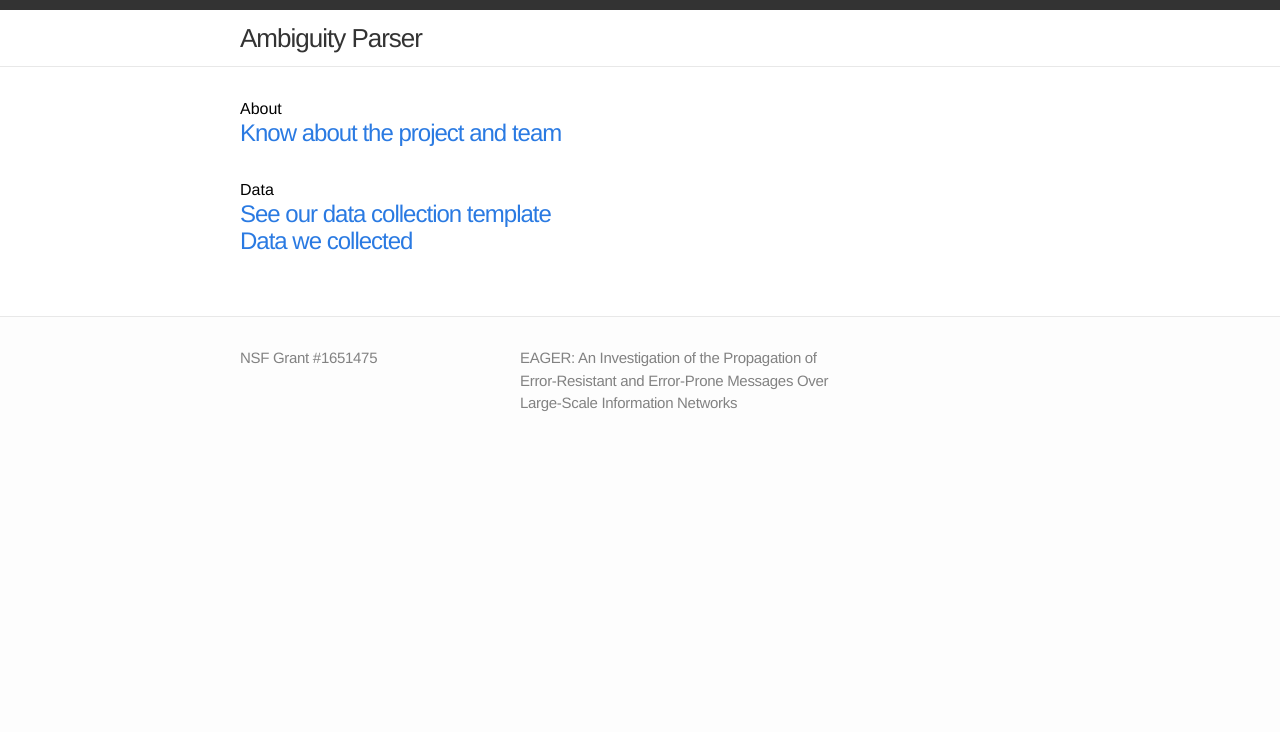
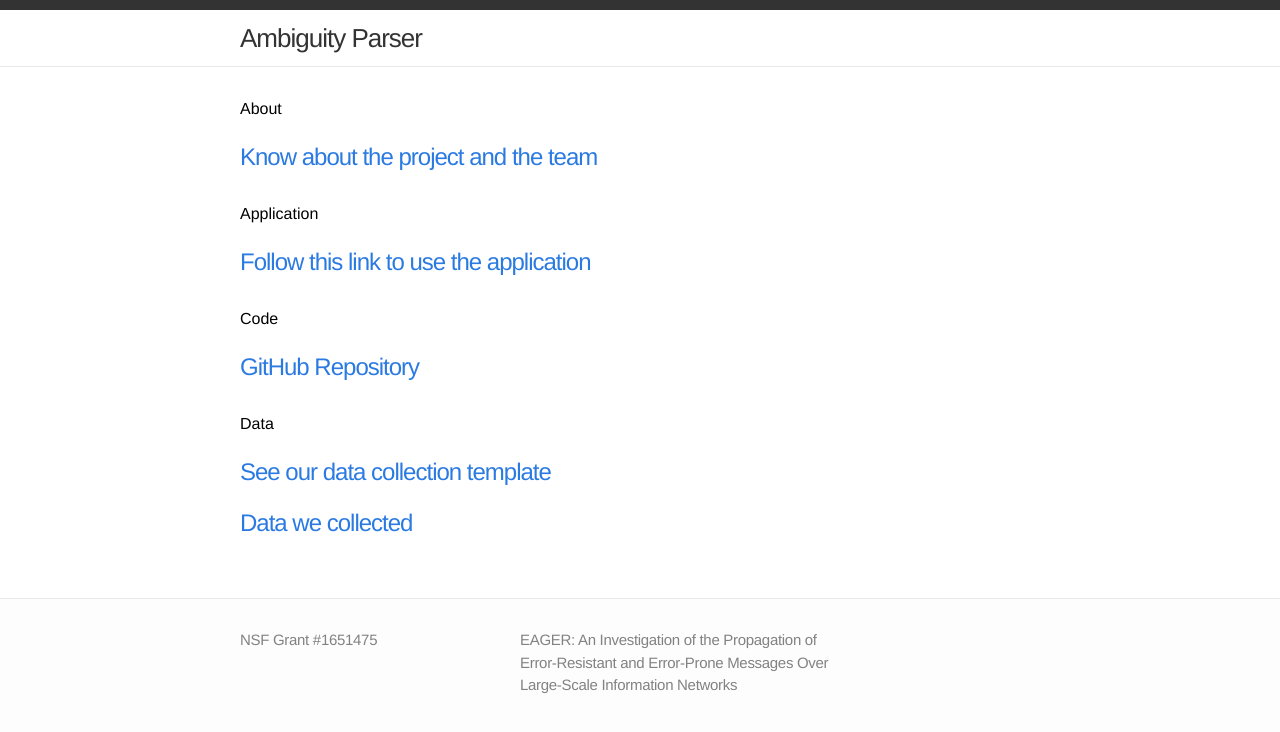
Before and after one commit to AmbiguityISMLab/AmbiguityISMLab.github.io, a Jekyll site: the page built from index.html, in a window 1280 px wide. Shown: the top 732 px of the page. Built offline with Jekyll 4.4.1, drawn with Linux system fonts in a browser that asks for light colours.

Commit message:
Add more content

```diff
--- a/index.html
+++ b/index.html
@@ -5,15 +5,21 @@ layout: default
 <div class="home">
     <ul class="posts">
 		<li>
-				About<br>
-				<a class="post-link" href="{{ "/http://ambiguity.ismlab.usf.edu/ap.ww/abtus.html" | prepend: site.baseurl }}">Know about the project and team</a>
+			About<br><br>
+			<a class="post-link" href="{{ "http://ambiguity.ismlab.usf.edu/ap.ww/abtus.html" }}">Know about the project and the team</a>
 		</li>
-
 		<li>
-				Data<br>
-				<a class="post-link" href="{{ "/design.html" | prepend: site.baseurl }}">See our data collection template</a><br>
+			Application<br><br>
+			<a class="post-link" href="{{ "http://ambiguity.ismlab.usf.edu" }}">Follow this link to use the application</a>
+		</li>
+		<li>
+			Code<br><br>
+			<a class="post-link" href="{{ "https://github.com/AmbiguityISMLab/AmbiguityParser" }}">GitHub Repository</a>
+		</li>
+		<li>
+			Data<br><br>
+			<a class="post-link" href="{{ "/design.html" | prepend: site.baseurl }}">See our data collection template</a><br><br>
 			<a class="post-link" href="{{ "/data.csv" | prepend: site.baseurl }}">Data we collected</a>
 		</li>
-
 	</ul>
 </div>
```
Lines whose indentation alone changed are shown as unchanged.
